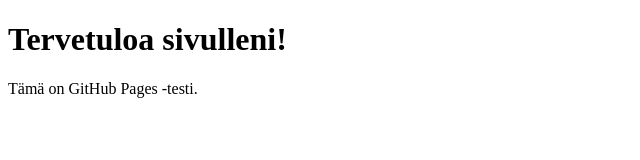
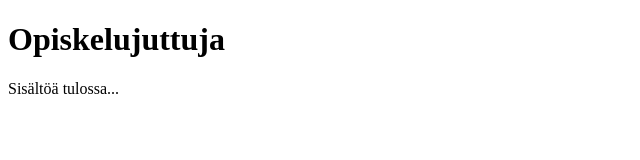
Before and after one commit to hekurk/harjoittelu.github.io, a plain HTML site: page index.html in a window 1280 px wide. Shown: the whole page, without its empty margins (0-640 px from the left). Drawn offline with Linux system fonts and the light colour scheme.

Commit message:
Update index.html

```diff
--- a/index.html
+++ b/index.html
@@ -5,7 +5,7 @@
   <title>Oma GitHub Pages -sivu</title>
 </head>
 <body>
-  <h1>Tervetuloa sivulleni!</h1>
-  <p>Tämä on GitHub Pages -testi.</p>
+  <h1>Opiskelujuttuja</h1>
+  <p>Sisältöä tulossa...</p>
 </body>
 </html>
```
